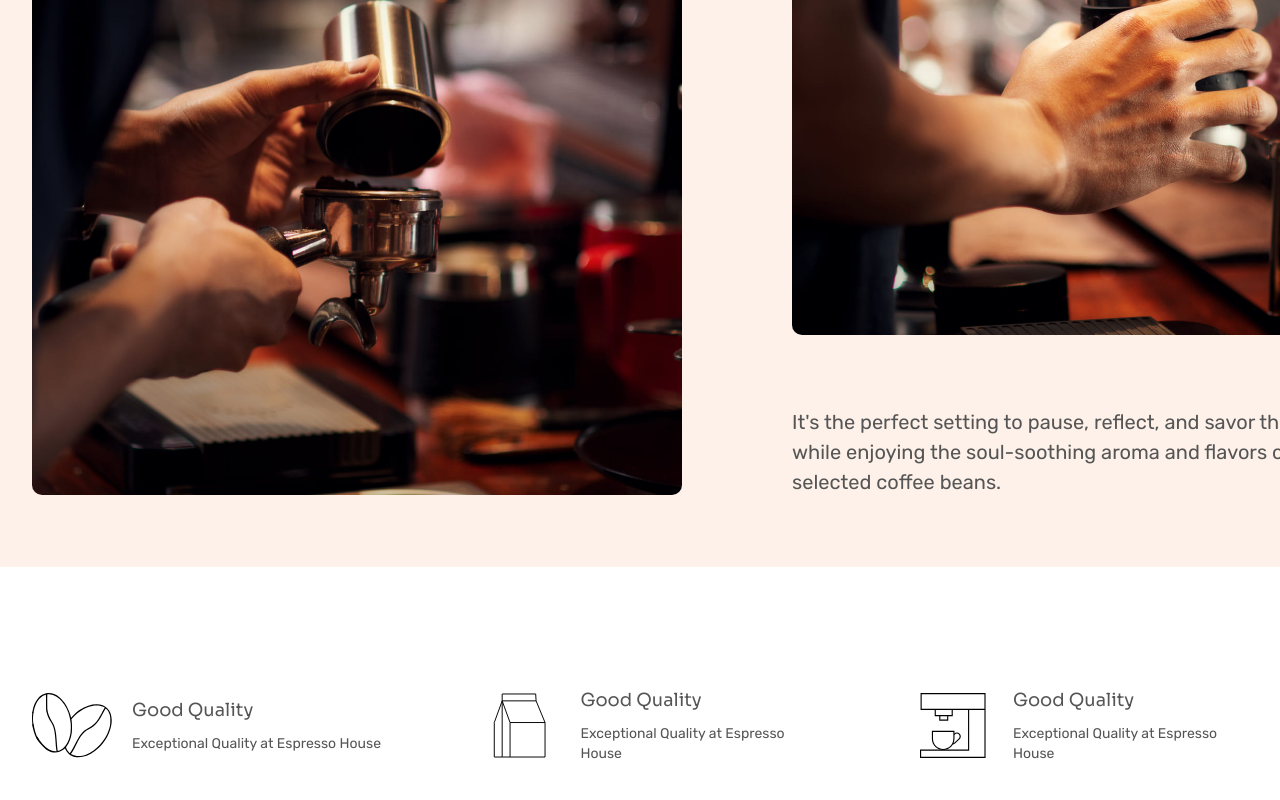
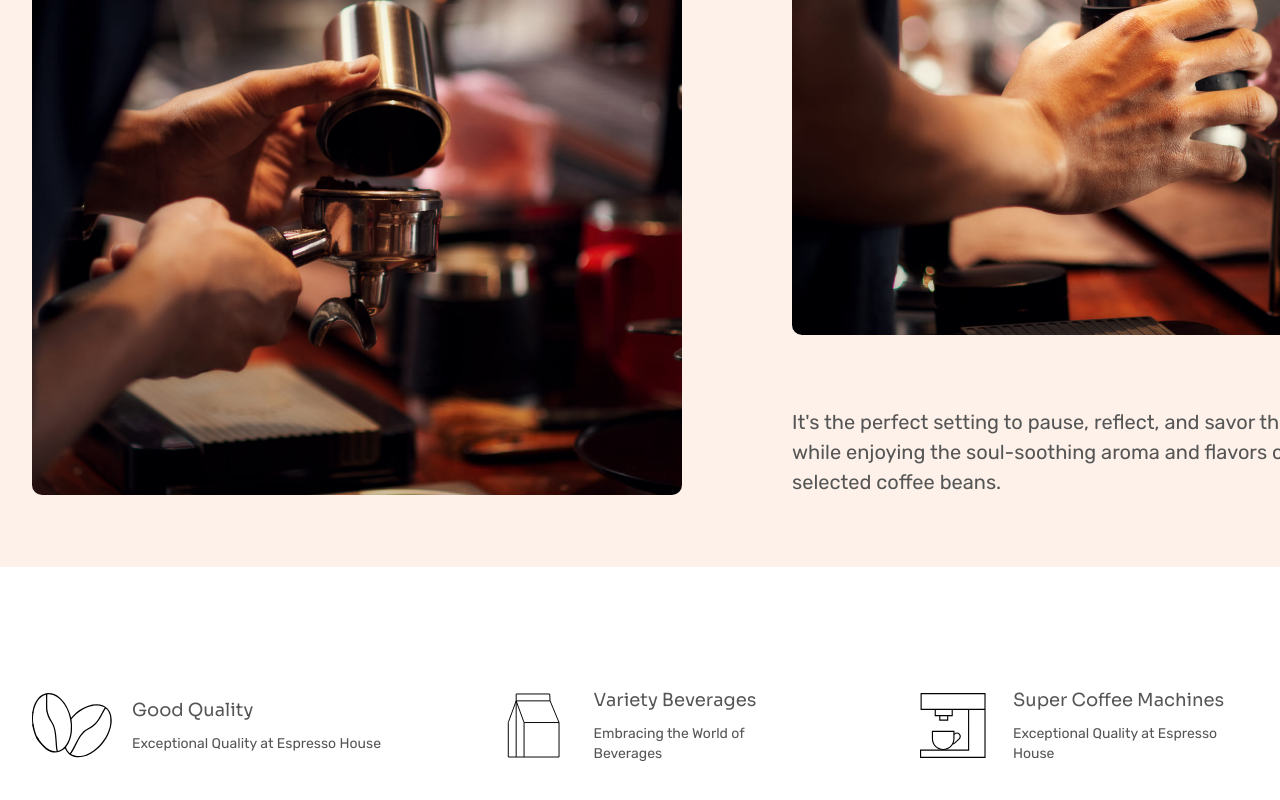
Before and after one commit to anillkunda/project_coffee_shop_website, a website built with Vite: page index.html in a window 1280 px wide. Shown: the part 2138-2938 px from the top of the page. Built offline with nearby package versions, Linux system fonts and the light colour scheme.

Commit message:
update feature section

```diff
--- a/index.html
+++ b/index.html
@@ -253,10 +253,8 @@
               />
 
               <div class="feature-text">
-                <h5 class="feature-title">Good Quality</h5>
-                <div class="single-text">
-                  Exceptional Quality at Espresso House
-                </div>
+                <h5 class="feature-title">Variety Beverages</h5>
+                <div class="single-text">Embracing the World of Beverages</div>
               </div>
             </div>
 
@@ -268,7 +266,7 @@
               />
 
               <div class="feature-text">
-                <h5 class="feature-title">Good Quality</h5>
+                <h5 class="feature-title">Super Coffee Machines</h5>
                 <div class="single-text">
                   Exceptional Quality at Espresso House
                 </div>
```
